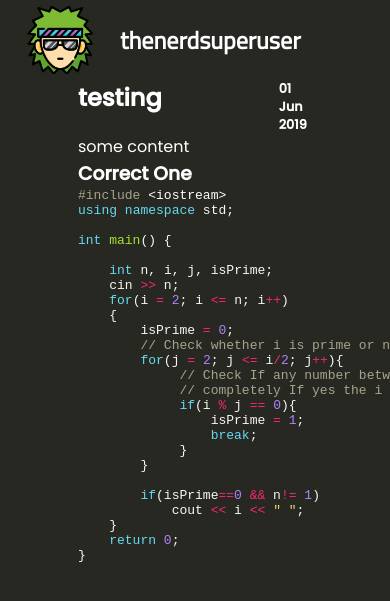
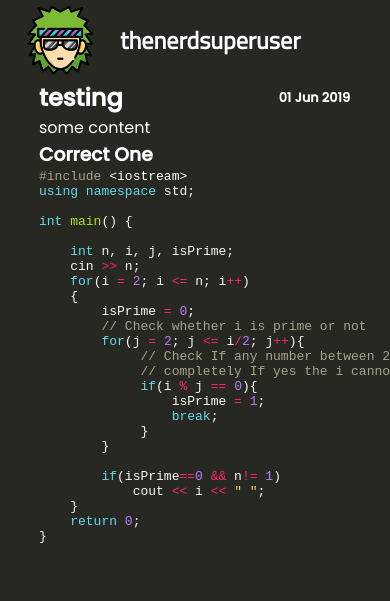
Before and after one commit to rh3xp/website.old, a Jekyll site: the page built from _posts/2019-06-01-new.md, in a window 390 px wide. Shown: the top 601 px of the page. Built offline with Jekyll 4.4.1, drawn with Linux system fonts in a browser that asks for light colours; nearby versions of some CDN libraries.

Commit message:
Updated width and margin @media

```diff
--- a/assets/css/style.scss
+++ b/assets/css/style.scss
@@ -253,11 +253,10 @@ CSS for post.html
         padding-left:15%;
     }
 
-    .highlighter-rogue
+    .center
     {
         margin: auto;
-        width: 40%;
-
+        width: 80%;
     }
 }
 
@@ -275,6 +274,12 @@ CSS for post.html
     {
         padding-left:15%;
     }
+
+    .center
+    {
+        margin: auto;
+        width: 80%;
+    }
       //.nav-links,
       //{
         //flex-direction: column;
```
